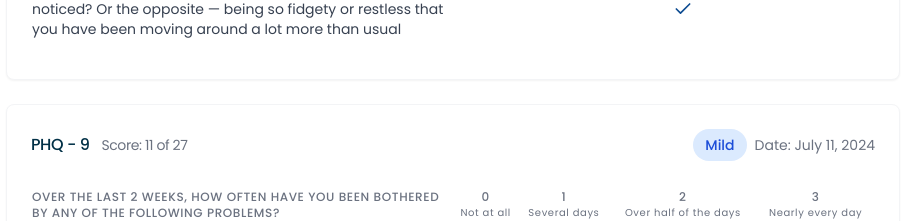
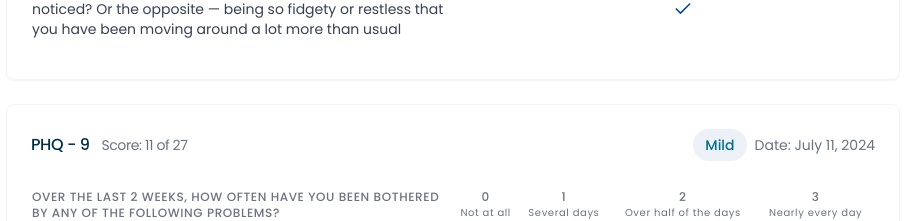
Before and after one commit to OfirSnir/health-report-genie, a React (Vite) app: page / in a window 1280 px wide. Shown: the part 1684-1905 px from the top of the page, without its empty margins (187-1093 px from the left). Built offline with nearby package versions, Linux system fonts and the light colour scheme.

Commit message:
Fix: PHQ score mild color
Update the color for the "mild" PHQ score to #066C91 and background to #EBF1F6.

```diff
--- a/src/index.css
+++ b/src/index.css
@@ -125,7 +125,7 @@
   }
 
   .phq-score-mild {
-    @apply bg-blue-100 text-blue-700;
+    @apply bg-[#EBF1F6] text-[#066C91];
   }
 
   .phq-score-moderate {
```
